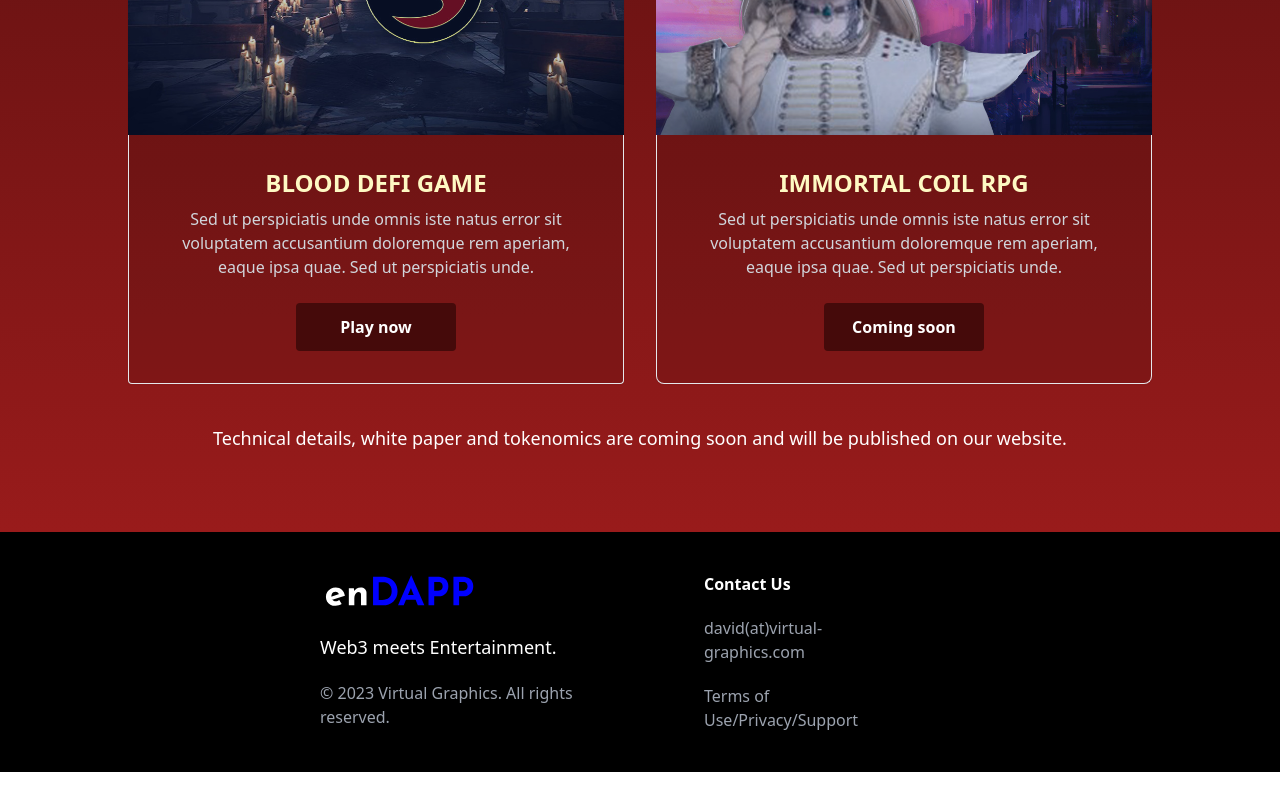
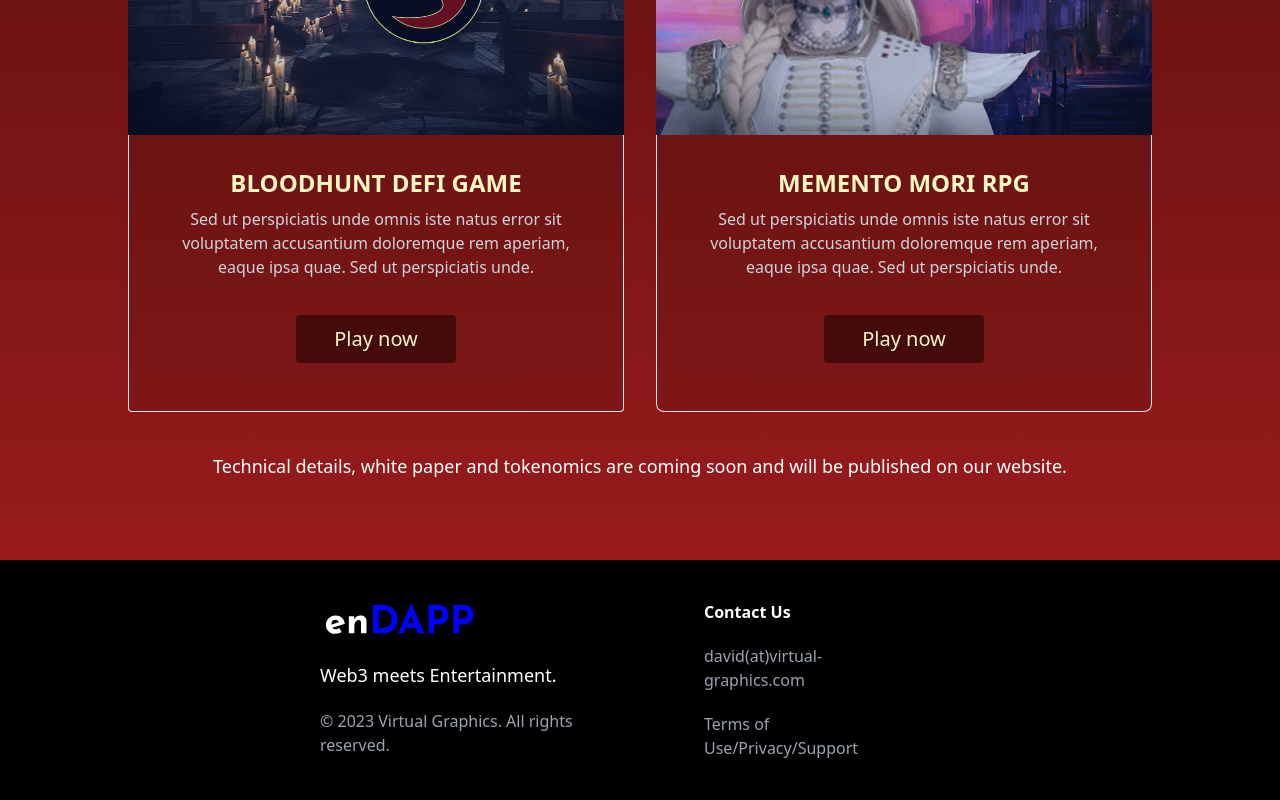
Before and after one commit to Virtualgraphics/ImmortalDapp, a Next.js app: page /games in a window 1280 px wide. Shown: the part 1427-2227 px from the top of the page. Before the commit the page ends 2199 px from the top, so only its background shows below. Built offline with nearby package versions, Linux system fonts and the light colour scheme; a web font is replaced by a local one.

Commit message:
Refined CSS on Bloodhunt

```diff
--- a/components/templates/NFTMint/NFTMint.tsx
+++ b/components/templates/NFTMint/NFTMint.tsx
@@ -140,7 +140,7 @@ const { contract } = useContract(MONSTERS_ADDRESS);
         </div>
 
             {!nfts ? (
-                <div className="flex justify-items-center content-center">
+                <div className="flex justify-center mx-auto p-24">
                     <Spinner />
                 </div>
             ) : (
--- a/components/templates/gamecard/GameCard.tsx
+++ b/components/templates/gamecard/GameCard.tsx
@@ -19,7 +19,7 @@ const GameCard = () => {
             </div>
             <div className="px-6 py-8 border border-t-0 rounded-b sm:px-8">
               <h5 className="text-yellow-100 mb-2 text-xl font-bold leading-none sm:text-2xl">
-              BLOOD DEFI GAME
+              BLOODHUNT DEFI GAME
               </h5>
               <p className="mb-5 text-gray-300">
                 Sed ut perspiciatis unde omnis iste natus error sit voluptatem
@@ -28,8 +28,11 @@ const GameCard = () => {
               </p>
 
 
-<button className="bg-red-950 hover:bg-black text-white w-40 h-12 font-bold px-4 rounded mt-1">
-            Play now</button>
+              <div className=" flex items-center justify-center py-4">
+            <Link href="/bloodhunt">
+            <button className="bg-red-950 hover:bg-black text-yellow-100  w-40 h-12 px-4 rounded  text-xl text-Jost">
+ Play now
+</button></Link></div>
 
 
             </div>
@@ -47,7 +50,7 @@ const GameCard = () => {
             </div>
             <div className="px-6 py-8 border border-t-0 rounded-b-lg sm:px-8">
               <h5 className="text-yellow-100 mb-2 text-xl font-bold leading-none sm:text-2xl">
-              IMMORTAL COIL RPG
+              MEMENTO MORI RPG
               </h5>
               <p className="mb-5 text-gray-300">
                 Sed ut perspiciatis unde omnis iste natus error sit voluptatem
@@ -55,8 +58,11 @@ const GameCard = () => {
                 perspiciatis unde.
               </p>
 
-<button className="bg-red-950 hover:bg-black text-white w-40 h-12 font-bold  px-4 rounded mt-1">
-            Coming soon</button>
+              <div className=" flex items-center justify-center py-4">
+            <Link href="/bloodhunt">
+            <button className="bg-red-950 hover:bg-black text-yellow-100  w-40 h-12 px-4 rounded  text-xl text-Jost">
+ Play now
+</button></Link></div>
 
             </div>
           </div>
--- a/components/templates/games/Boosted.tsx
+++ b/components/templates/games/Boosted.tsx
@@ -22,20 +22,20 @@ export const Boosted = (props: EquippedProps) => {
     );
 
     return (
-        <div box-content p-2>
+        <div  p-2>
             {nft && (
-                <div className="p-5">
-                    <div className='flex'>
+                <div className="p-5 mx-auto justify-center">
+                    <div className='flex mx-auto justify-center'>
                         <div className="box-content">
                             <MediaRenderer
                                 src={nft.metadata.image}
-                                height="80%"
-                                width="80%"
+                                height="100%"
+                                width="100%"
                             />
                         </div>
                         <div className="flex">
                             <p className='text-2xl text-bold text-white'>{nft.metadata.name}</p>
-                            <p className=" text-lg text-white">Boosted: {ethers.utils.formatUnits(claimableRewards[0], 0)}</p>
+                            <p className=" text-base text-white">Boosted: {ethers.utils.formatUnits(claimableRewards[0], 0)}</p>
                             <Web3Button
                                 contractAddress={STAKING_ADDRESS}
                                 action={(contract) => contract.call("withdraw", [props.tokenId, 1])}
--- a/components/templates/games/Inventory.tsx
+++ b/components/templates/games/Inventory.tsx
@@ -48,14 +48,14 @@ export function Inventory({ nft }: Props) {
     return (
         <div className='grid gap-4 grid-cols-3' >
             {nft?.map((nft) => (
-                <div className='p-5' key={nft.metadata.id} >
-                    <div className='items-center'>
+                <div className='py-4 m-auto justify-center' key={nft.metadata.id} >
+                    <div className='py-4'>
                     <MediaRenderer
                         src={nft.metadata.image}
-                        height="100px"
-                        width="100px"
+                        height="100%"
+                        width="100%"
                     />
-                    <p className='text-white text-xl'>{nft.metadata.name}</p>
+                    <p className='text-white text-xl py-4'>{nft.metadata.name}</p>
                     <Web3Button
                         contractAddress={STAKING_ADDRESS}
                         action={() => stakeNFT(nft.metadata.id)}
--- a/components/templates/games/bloodhunt/BloodHunt.tsx
+++ b/components/templates/games/bloodhunt/BloodHunt.tsx
@@ -91,13 +91,13 @@ const BloodHunt = () => {
           </div>
 
 
-          <div className="grid grid-cols-2 gap-4">
-            <div className="p-5 border-2">
+          <div className="grid grid-cols-2 gap-14">
+            <div className="p-10  bg-red-950 border-2 border-yellow-100 rounded-3xl">
               <h1 className="text-2xl text-yellow-100 font-Metamorphous">Vampire</h1>
               <div className='grid grid-cols-2 gap-4'>
                 <div className='content-box'>
                   {ownedVampires?.map((nft) => (
-                    <div key={nft.metadata.id}>
+                    <div className="py-8" key={nft.metadata.id}>
                       <MediaRenderer
                         src={nft.metadata.image}
                         height="100%"
@@ -107,19 +107,19 @@ const BloodHunt = () => {
                   ))}
                 </div>
                 <div className='content-box'>
-                  <p className="text-sm text-bold text-white">$BLOOD Balance:</p>
+                  <p className="text-base text-bold text-white pt-8 font-Jost">$BLOOD Balance:</p>
                     {rewardBalance && (
                         <p>{ethers.utils.formatUnits(rewardBalance, 18)}</p>
                       )}
                   </div>
               </div>
             </div>
-            <div className="p-5 border-2">
+            <div className="p-10 bg-red-950 border-2 border-yellow-100 rounded-3xl">
               <h1 className="text-2xl text-yellow-100 font-Metamorphous">Inventory</h1>
 
 
 
-              isLoaded={!loadingOwnedMonsters}
+
                 <Inventory
                   nft={ownedMonsters}
                 />
@@ -128,7 +128,7 @@ const BloodHunt = () => {
 
             </div>
           </div>
-          <div className='p-5 my-4'>
+          <div className='p-10  bg-red-950 border-2 border-yellow-100 rounded-3xl my-14'>
             <h1 className="mb-8 text-yellow-100 text-2xl font-Metamorphous">Boosted Monsters</h1>
             <div className='grid grid-cols-3 gap-4'>
                 {boostedMonsters &&
--- a/pages/games.tsx
+++ b/pages/games.tsx
@@ -6,7 +6,7 @@ import type { NextPage } from 'next';
 const GAMES: NextPage = () => {
   return (
 
-    <Default pageName="GAMES">
+    <Default pageName="Games">
     <Games />
   </Default>
 
--- a/pages/story.tsx
+++ b/pages/story.tsx
@@ -6,7 +6,7 @@ const STORY: NextPage = () => {
   return (
 
 
-    <Default pageName="Token">
+    <Default pageName="Story">
 
     <Story />
 
```
